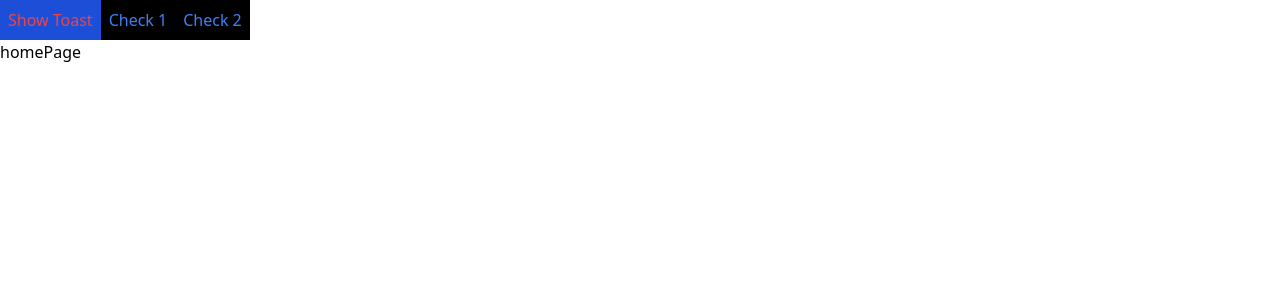
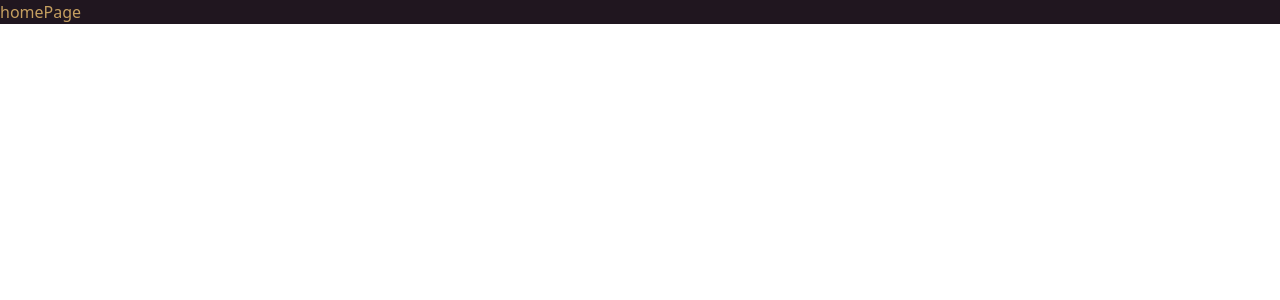
Before and after one commit to Begeeeg/notepad, a React app in the folder frontend/: page / in a window 1280 px wide. Shown: the top 300 px of the page. Built offline with nearby package versions, Linux system fonts and the light colour scheme; the HTML template or start-up script is replaced by a standard one.

Commit message:
initial frontend setup

```diff
--- a/frontend/package.json
+++ b/frontend/package.json
@@ -21,6 +21,7 @@
     "@types/react-dom": "^19.2.3",
     "@vitejs/plugin-react": "^5.1.1",
     "autoprefixer": "^10.4.23",
+    "daisyui": "^4.12.24",
     "eslint": "^9.39.1",
     "eslint-plugin-react-hooks": "^7.0.1",
     "eslint-plugin-react-refresh": "^0.4.24",
--- a/frontend/src/App.jsx
+++ b/frontend/src/App.jsx
@@ -3,19 +3,10 @@ import { Routes, Route } from "react-router";
 import HomePage from "./pages/homePage";
 import CreatePage from "./pages/createPage";
 import NotePage from "./pages/notePage";
-import toast from "react-hot-toast";
 
 const App = () => {
   return (
-    <div>
-      <button
-        onClick={() => toast.success("This is a success message!")}
-        className="text-red-500 p-2 bg-blue-700"
-      >
-        Show Toast
-      </button>
-      <button className="text-blue-500 p-2 bg-black">Check 1</button>
-      <button className="text-blue-500 p-2 bg-black">Check 2</button>
+    <div data-theme="coffee">
       <Routes>
         <Route path="/" element={<HomePage />} />
         <Route path="/create" element={<CreatePage />} />
--- /dev/null
+++ b/frontend/src/components/Button.jsx
@@ -0,0 +1,11 @@
+export default function Button({ children, variant = "primary" }) {
+  const base = "px-4 py-2 rounded-lg font-medium transition";
+
+  const variants = {
+    primary: "bg-blue-500 text-white hover:bg-blue-600",
+    secondary: "bg-gray-200 text-gray-800 hover:bg-gray-300",
+    danger: "bg-red-500 text-white hover:bg-red-600",
+  };
+
+  return <button className={`${base} ${variants[variant]}`}>{children}</button>;
+}
--- a/frontend/tailwind.config.js
+++ b/frontend/tailwind.config.js
@@ -1,8 +1,13 @@
+import daisyui from "daisyui";
+
 /** @type {import('tailwindcss').Config} */
 export default {
   content: ["./index.html", "./src/**/*.{js,ts,jsx,tsx}"],
   theme: {
     extend: {},
   },
-  plugins: [],
+  plugins: [daisyui],
+  daisyui: {
+    themes: ["light", "dark", "cupcake", "coffee"],
+  },
 };
```
Also changed, not shown: 1 other file (tests, documents, lock files or other folders).
